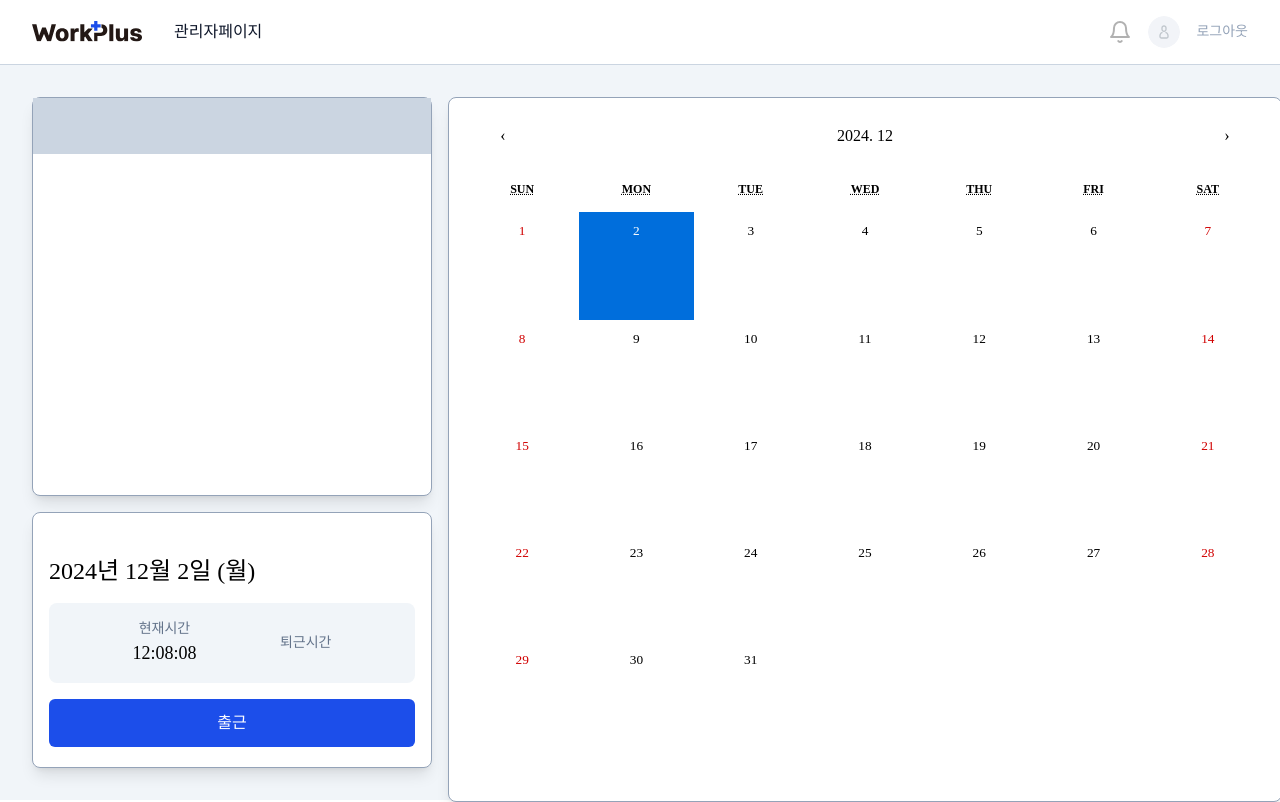
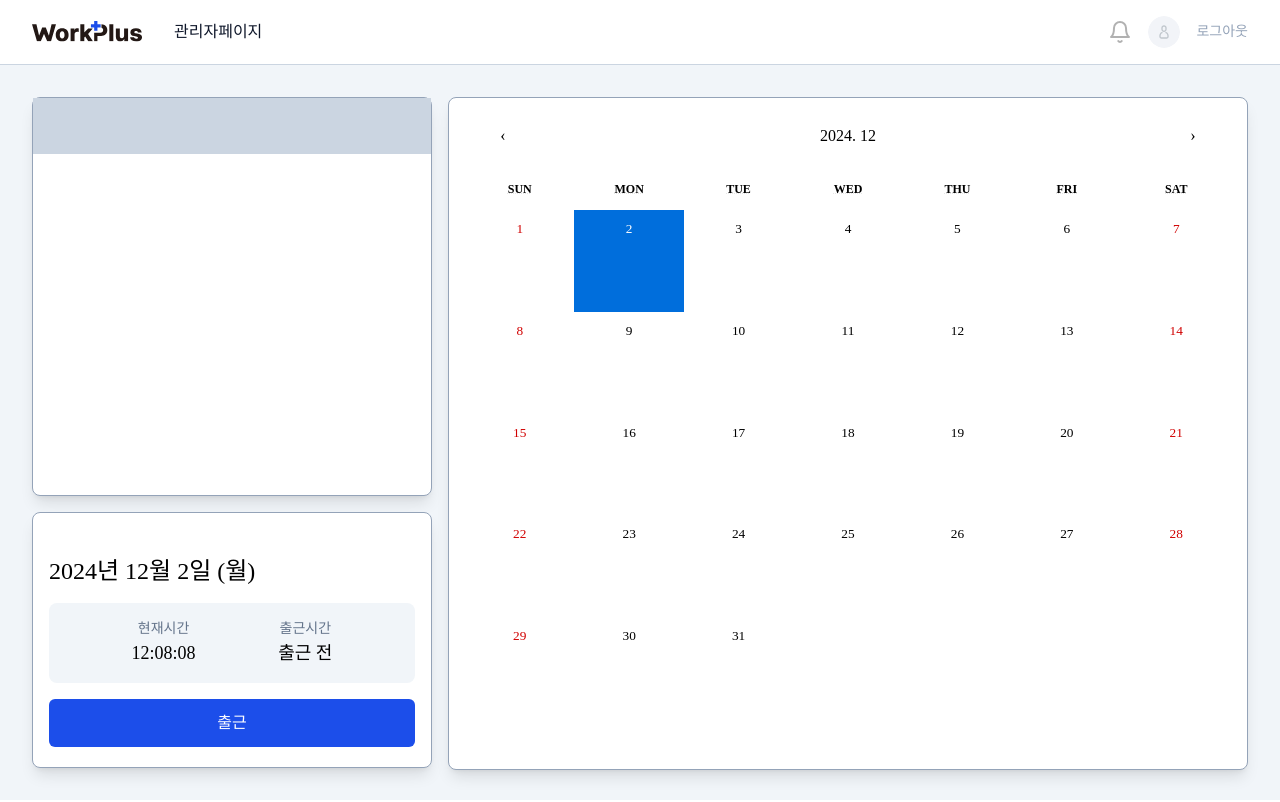
Before and after one commit to ltaehee/workplus-front, a React (Vite) app: page / in a window 1280 px wide. Built offline with nearby package versions, Linux system fonts and the light colour scheme; no server answers; sample sign-in values are in the browser's storage; a web font is replaced by a local one.

Commit message:
Fix 메인페이지안 CheckInOut 컴포넌트 수정 전 일단  푸시

```diff
--- a/src/components/common/Header.tsx
+++ b/src/components/common/Header.tsx
@@ -33,9 +33,9 @@ const Header = () => {
     setIsMenu(!isMenu);
   };
 
-  const alarmCheck = setInterval(async () => {
-    const fetchData = await axios.get("", {});
-  }, 5000);
+  // const alarmCheck = setInterval(async () => {
+  //   const fetchData = await axios.get("", {});
+  // }, 5000);
 
   return (
     <header className="sticky top-0 bg-white">
--- a/src/components/main/CheckInOut.tsx
+++ b/src/components/main/CheckInOut.tsx
@@ -9,9 +9,11 @@ const CheckInOut = () => {
     return savedUser ? JSON.parse(savedUser) : null;
   });
   const [userId, setUserId] = useState("");
-  const [ischeckin, setIscheckin] = useState(false);
+  const [isCheckIn, setIsCheckIn] = useState(false);
   const [checkinTime, setCheckinTime] = useState("");
   const [checkoutTime, setCheckoutTime] = useState("");
+  const [isCheckInClick, setIsCheckInClick] = useState(false);
+  const [isCheckOutClick, setIsCheckOutClick] = useState(false);
 
   const options: Intl.DateTimeFormatOptions = {
     hour: "2-digit",
@@ -37,10 +39,10 @@ const CheckInOut = () => {
       const now = new Date(timestamps).toLocaleTimeString("ko-KR", options);
       if (status) {
         setCheckinTime(now);
-        setIscheckin(status);
+        setIsCheckIn(status);
       } else {
         setCheckoutTime(now);
-        setIscheckin(status);
+        setIsCheckIn(status);
       }
     } catch (err) {
       console.log("getCheckinOutTime 오류", err);
@@ -82,23 +84,30 @@ const CheckInOut = () => {
     return () => clearInterval(intervalId);
   }, []);
 
-  const handleClickCheckIn = async () => {
+  const handleClickCheckInOut = async () => {
     try {
-      const response = await axios.post(
-        `/api/user/checkin/${userId}`,
-        {},
+      const response = await axios.patch(
+        `/api/user/${userId}/attendance`,
+        { status: !isCheckIn },
         {
           headers: {
             authorization: `${token}`,
           },
         }
       );
-      const { timestamps, status } = response.data.data.attendance;
+      const { timestamps, status } = response.data.attendance;
       const now = new Date(timestamps).toLocaleTimeString("ko-KR", options);
-      setCheckinTime(now);
-      setIscheckin(status);
+      if (!isCheckIn) {
+        setCheckinTime(now);
+        setIsCheckIn(status);
+        setIsCheckInClick(true);
+      } else {
+        setCheckoutTime(now);
+        setIsCheckIn(status);
+        setIsCheckOutClick(true);
+      }
     } catch (err) {
-      console.log("handleClickCheckIn 오류", err);
+      console.log("handleClickCheckInOut 오류", err);
       if (axios.isAxiosError(err)) {
         alert(err.response?.data.messsage);
       }
@@ -119,7 +128,7 @@ const CheckInOut = () => {
       const { timestamps, status } = response.data.data.attendance;
       const now = new Date(timestamps).toLocaleTimeString("ko-KR", options);
       setCheckoutTime(now);
-      setIscheckin(status);
+      setIsCheckIn(status);
     } catch (err) {
       console.log("handleClickCheckOut 오류", err);
       if (axios.isAxiosError(err)) {
@@ -132,24 +141,41 @@ const CheckInOut = () => {
     <div className="bg-white flex items-center border border-slate-400 rounded-lg shadow-lg px-4 h-1/3 min-h-64">
       <div className="flex flex-col justify-evenly gap-4 w-full h-4/6">
         <h2 className="text-2xl">{today}</h2>
-        <div className="flex justify-evenly items-center py-4 rounded-lg bg-slate-100">
+        <div className="flex justify-evenly py-4 rounded-lg bg-slate-100">
           <div className="flex flex-col items-center">
             <p className="text-sm text-slate-500">현재시간</p>
             <h3 className="text-lg">{currentTime}</h3>
           </div>
-          <div className="flex flex-col">
+
+          <div className="flex flex-col items-center">
             <p className="text-sm text-slate-500">
-              {ischeckin ? "출근시간" : "퇴근시간"}
+              {isCheckInClick
+                ? isCheckIn
+                  ? "출근시간"
+                  : "퇴근시간"
+                : "출근시간"}
             </p>
             <h3 className="text-lg">
-              {ischeckin ? checkinTime : checkoutTime}
+              {isCheckInClick
+                ? isCheckIn
+                  ? checkinTime
+                  : checkoutTime
+                : "출근 전"}
             </h3>
           </div>
         </div>
         <div className="flex gap-4">
           <Button
-            onClick={ischeckin ? handleClickCheckOut : handleClickCheckIn}
-            btnText={ischeckin ? "퇴근" : "출근"}
+            className={
+              isCheckOutClick
+                ? "bg-blue-100 hover:bg-blue-100 text-slate-800"
+                : ""
+            }
+            disabled={isCheckOutClick}
+            onClick={handleClickCheckInOut}
+            btnText={
+              isCheckOutClick ? "수고하셨습니다." : isCheckIn ? "퇴근" : "출근"
+            }
           />
         </div>
       </div>
--- a/src/pages/MainPage.tsx
+++ b/src/pages/MainPage.tsx
@@ -25,7 +25,10 @@ const MainPage = () => {
           </div>
           <CheckInOut />
         </div>
-        <div className="calendarStyle">
+        <div
+          style={{ display: "flex", height: "calc(100% - 2rem)" }}
+          className="calendarStyle"
+        >
           <Calendar
             onChange={onChange}
             value={value}
```
Also changed, not shown: src/components/main/Copy.tsx (added).
